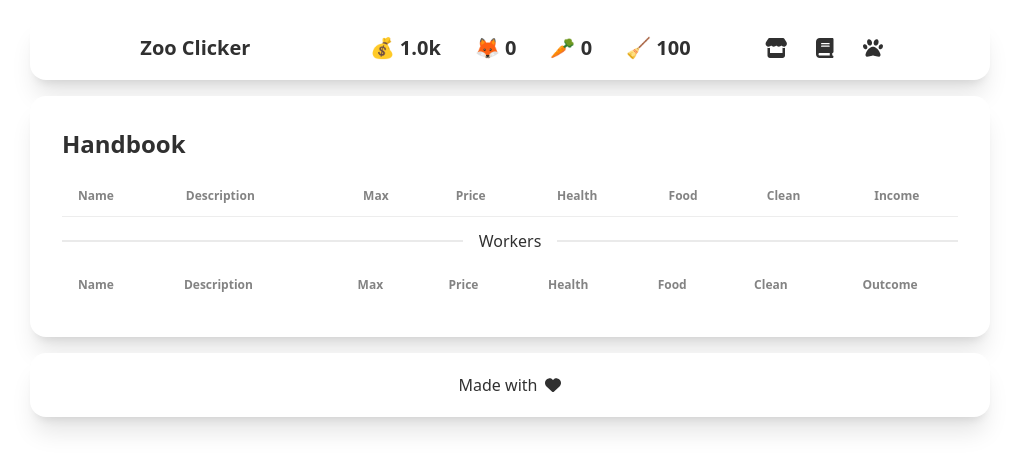
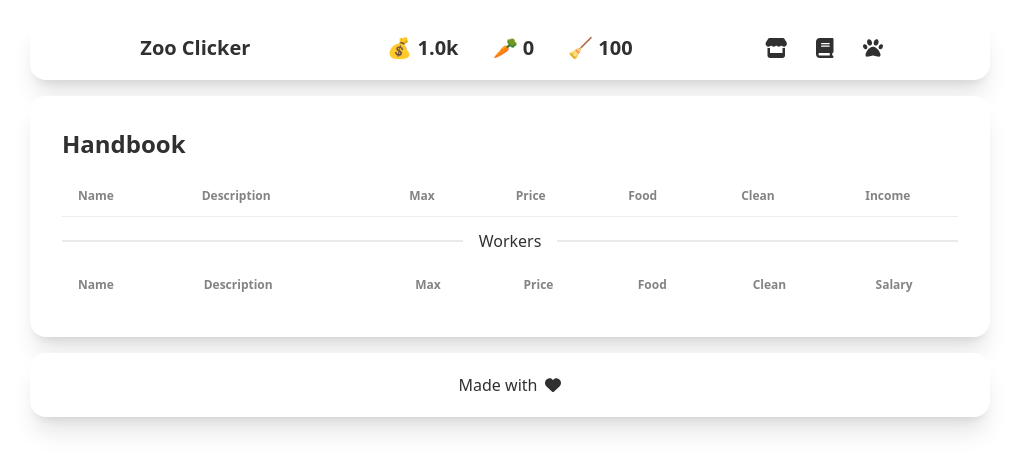
Before and after one commit to lulliz/zooclicker, a Vue app: page /handbook in a window 1280 px wide. Shown: the top 470 px of the page, without its empty margins (130-1149 px from the left). Built offline with nearby package versions, Linux system fonts and the light colour scheme.

Commit message:
add auto click, food, clean system +a few fixes

```diff
--- a/src/App.vue
+++ b/src/App.vue
@@ -7,7 +7,7 @@
         </div>
         <div v-if="route.path != '/'" class="col-span-2 md:col-span-1 order-3 md:order-2">
           <a class="btn btn-ghost normal-case text-xl">💰 {{ numberConverter(budget.money) }}</a>
-          <a class="btn btn-ghost normal-case text-xl">🦊 {{ numberConverter(budget.animalsPurchased) }}</a>
+          <!-- <a class="btn btn-ghost normal-case text-xl">🦊 {{ numberConverter(budget.animalsPurchased) }}</a> -->
           <a class="btn btn-ghost normal-case text-xl">🥕 {{ numberConverter(budget.foodCollected) }}</a>
           <a class="btn btn-ghost normal-case text-xl">🧹 {{ numberConverter(budget.clean) }}</a>
         </div>
@@ -37,6 +37,7 @@
 <script setup>
 import { RouterLink, RouterView, useRoute } from 'vue-router'
 import { useBudgetStore } from '@/stores/budget.js'
+import { onMounted } from 'vue';
 
 const budget = useBudgetStore()
 const route = useRoute()
@@ -50,6 +51,10 @@ const numberConverter = (value) => {
     return Math.floor(value)
   }
 }
+
+onMounted(() => {
+  budget.income()
+})
 </script>
 
 <style scoped></style>
--- a/src/stores/budget.js
+++ b/src/stores/budget.js
@@ -13,7 +13,10 @@ export const useBudgetStore = defineStore('budget', {
             foodCollected: 0,
             clean: 100,
             click: 1,
-            food: 5
+            food: 5,
+            autoClick: 0,
+            autoFood: 0,
+            autoClean: 0
         }
     },
 
@@ -29,10 +32,16 @@ export const useBudgetStore = defineStore('budget', {
         // взаимодействие с животными
         buyAnimal(animalName) {
             const animalsStore = useAnimalsStore()
-            if (this.money >= animalsStore.getAnimal(animalName).price) {
-                this.money -= animalsStore.getAnimal(animalName).price;
-                animalsStore.getAnimal(animalName).count++
-                animalsStore.getAnimal(animalName).price *= 1.1;
+            const animal = animalsStore.getAnimal(animalName)
+            if (this.money >= animal.price && animal.count < animal.max) {
+                this.money -= animal.price;
+                animal.count++
+                animal.price *= 1.1;
+
+                this.autoClick += animal.income
+                this.autoFood -= animal.food
+                this.autoClean -= animal.clean
+
                 this.animalsPurchased++
             }
             else {
@@ -42,9 +51,20 @@ export const useBudgetStore = defineStore('budget', {
 
         sellAnimal(animalName) {
             const animalsStore = useAnimalsStore()
-            this.money += animalsStore.getAnimal(animalName).price * 0.7;
-            animalsStore.getAnimal(animalName).count--
-            this.animalsPurchased--
+            const animal = animalsStore.getAnimal(animalName)
+            if (this.money >= 0 && animal.count > 0) {
+                this.money += animal.price * 0.7;
+                animal.count--
+
+                this.autoClick -= animal.income
+                this.autoFood += animal.food
+                this.autoClean += animal.clean
+
+                this.animalsPurchased--
+            }
+            else {
+                this.badMove()
+            }
         },
 
         updateAnimal(animalName) {
@@ -76,10 +96,17 @@ export const useBudgetStore = defineStore('budget', {
         buyWorker(workerName) {
             // покупка
             const workersStore = useWorkersStore()
-            if (this.money >= workersStore.getWorker(workerName).price) {
-                this.money -= workersStore.getWorker(workerName).price;
-                workersStore.getWorker(workerName).count++
-                workersStore.getWorker(workerName).price *= 1.1;
+            const worker = workersStore.getWorker(workerName)
+
+            if (this.money >= worker.price) {
+                this.money -= worker.price;
+                worker.count++
+                worker.price *= 1.1;
+
+                this.autoClick -= worker.salary
+                this.autoFood += worker.food
+                this.autoClean += worker.clean
+
                 this.workersPurchased++
             }
             else {
@@ -90,9 +117,14 @@ export const useBudgetStore = defineStore('budget', {
         sellWorker(workerName) {
             // продажа
             const workersStore = useWorkersStore()
-            this.money += workersStore.getWorker(workerName).price * 0.7;
-            workersStore.getWorker(workerName).count--
+            const worker = workersStore.getWorker(workerName)
+            this.money += worker.price * 0.7;
+            worker.count--
             this.workersPurchased--
+
+            this.autoClick += worker.salary
+            this.autoFood -= worker.food
+            this.autoClean -= worker.clean
         },
 
         updateWorker(workerName) {
@@ -131,6 +163,14 @@ export const useBudgetStore = defineStore('budget', {
             }
         },
 
+        income() {
+            setInterval(() => {
+                this.money += this.autoClick
+                this.foodCollected += this.autoFood
+                this.clean += this.autoClean
+            }, 1000)
+        },
+
         resetStore() {
             localStorage.removeItem('budget');
         },
--- a/src/stores/workers.js
+++ b/src/stores/workers.js
@@ -12,8 +12,8 @@ export const useWorkersStore = defineStore('workers', {
                     desc: 'Young man who loves animals',
                     count: 0,
                     max: 30,
-                    price: 200,
-                    salary: 3,
+                    price: 330,
+                    salary: 20,
                     clean: 2,
                     food: 2,
                     health: 2,
@@ -24,10 +24,10 @@ export const useWorkersStore = defineStore('workers', {
                     desc: 'Cool man who loves animals',
                     count: 0,
                     max: 20,
-                    price: 380,
-                    salary: 12,
+                    price: 900,
+                    salary: 36,
                     clean: 5,
-                    food: 2,
+                    food: 6,
                     health: 0,
                     unlock: false
                 },
@@ -36,10 +36,10 @@ export const useWorkersStore = defineStore('workers', {
                     desc: 'Super cool man who loves animals',
                     count: 0,
                     max: 12,
-                    price: 1200,
-                    salary: 36,
+                    price: 3000,
+                    salary: 70,
                     clean: 20,
-                    food: 3,
+                    food: 12,
                     health: 0,
                     unlock: false
                 },
@@ -48,11 +48,11 @@ export const useWorkersStore = defineStore('workers', {
                     desc: 'Super cool man who loves animals',
                     count: 0,
                     max: 9,
-                    price: 600,
-                    salary: 36,
+                    price: 8000,
+                    salary: 50,
                     clean: 0,
-                    food: 3,
-                    health: 5,
+                    food: 5,
+                    health: 10,
                     unlock: false
                 },
                 {
@@ -60,8 +60,8 @@ export const useWorkersStore = defineStore('workers', {
                     desc: 'Super cool man who loves animals',
                     count: 0,
                     max: 1,
-                    price: 2500,
-                    salary: 64,
+                    price: 25000,
+                    salary: 120,
                     clean: 10,
                     food: 10,
                     health: 55,
--- a/src/views/Handbook.vue
+++ b/src/views/Handbook.vue
@@ -10,7 +10,7 @@
             <td>Description</td>
             <td class="text-center">Max</td>
             <td class="text-center">Price</td>
-            <td class="text-center">Health</td>
+            <!-- <td class="text-center">Health</td> -->
             <td class="text-center">Food</td>
             <td class="text-center">Clean</td>
             <td class="text-center">Income</td>
@@ -35,7 +35,7 @@
             <td v-if="animal.count > 0 || animal.unlock" class="min-w-[12rem] md:w-80">{{ animal.desc }}</td>
             <td v-if="animal.count > 0 || animal.unlock" class="text-center">{{ animal.count }} / {{ animal.max }}</td>
             <td v-if="animal.count > 0 || animal.unlock" class="text-center">{{ numberConverter(animal.price) }}</td>
-            <td v-if="animal.count > 0 || animal.unlock" class="text-success text-center">{{ numberConverter(animal.health) }}</td>
+            <!-- <td v-if="animal.count > 0 || animal.unlock" class="text-success text-center">{{ numberConverter(animal.health) }}</td> -->
             <td v-if="animal.count > 0 || animal.unlock" class="text-error text-center">- {{ numberConverter(animal.food) }}</td>
             <td v-if="animal.count > 0 || animal.unlock" class="text-error text-center">- {{ numberConverter(animal.clean) }}</td>
             <td v-if="animal.count > 0 || animal.unlock" class="text-success text-center">+ {{ numberConverter(animal.income) }}</td>
@@ -51,10 +51,10 @@
             <td>Description</td>
             <td class="text-center">Max</td>
             <td class="text-center">Price</td>
-            <td class="text-center">Health</td>
+            <!-- <td class="text-center">Health</td> -->
             <td class="text-center">Food</td>
             <td class="text-center">Clean</td>
-            <td class="text-center">Outcome</td>
+            <td class="text-center">Salary</td>
           </tr>
         </thead>
         <tbody>
@@ -75,7 +75,7 @@
             <td v-if="worker.count > 0 || worker.unlock" class="min-w-[12rem] md:w-80">{{ worker.desc }}</td>
             <td v-if="worker.count > 0 || worker.unlock" class="text-center">{{ worker.count }} / {{ worker.max }}</td>
             <td v-if="worker.count > 0 || worker.unlock" class="text-center">{{ numberConverter(worker.price) }}</td>
-            <td v-if="worker.count > 0 || worker.unlock" class="text-success text-center">+ {{ numberConverter(worker.health) }}</td>
+            <!-- <td v-if="worker.count > 0 || worker.unlock" class="text-success text-center">+ {{ numberConverter(worker.health) }}</td> -->
             <td v-if="worker.count > 0 || worker.unlock" class="text-success text-center">+ {{ numberConverter(worker.food) }}</td>
             <td v-if="worker.count > 0 || worker.unlock" class="text-success text-center">+ {{ numberConverter(worker.clean) }}</td>
             <td v-if="worker.count > 0 || worker.unlock" class="text-error text-center">- {{ numberConverter(worker.salary) }}</td>
```
